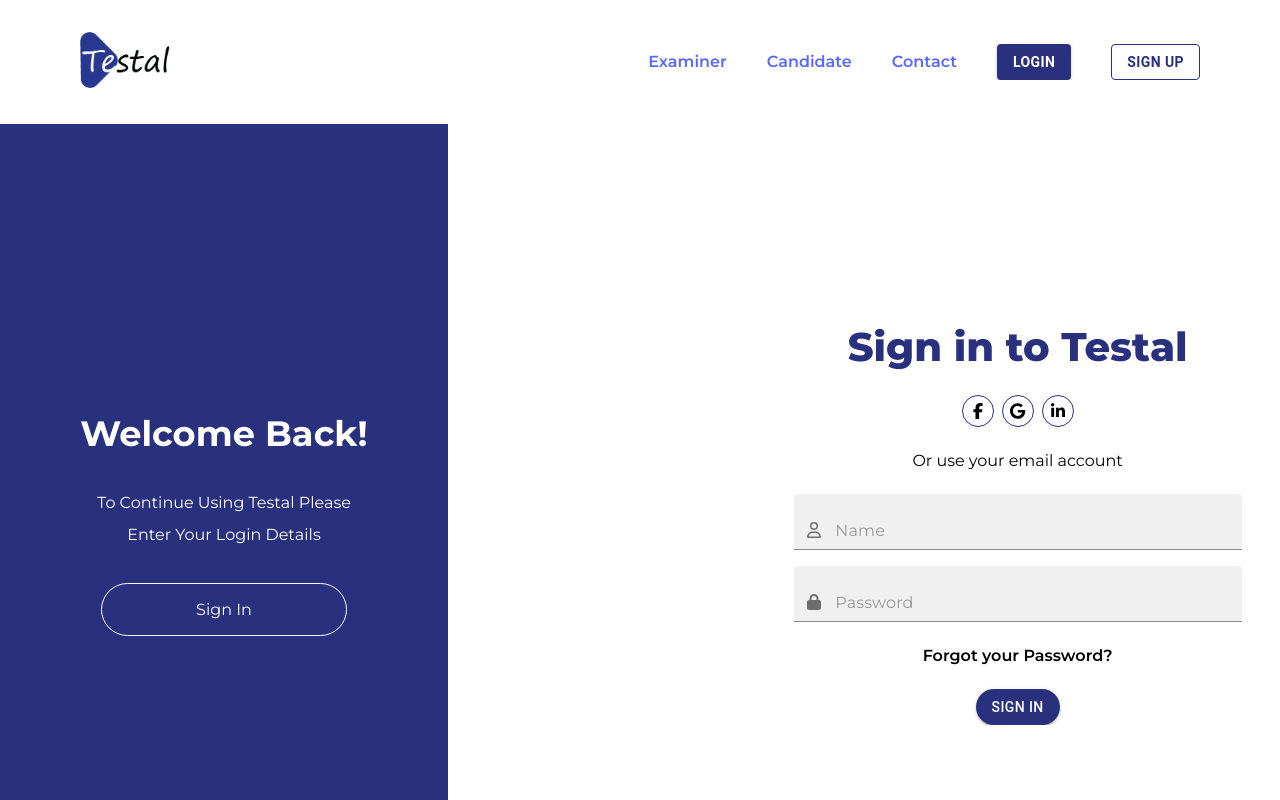
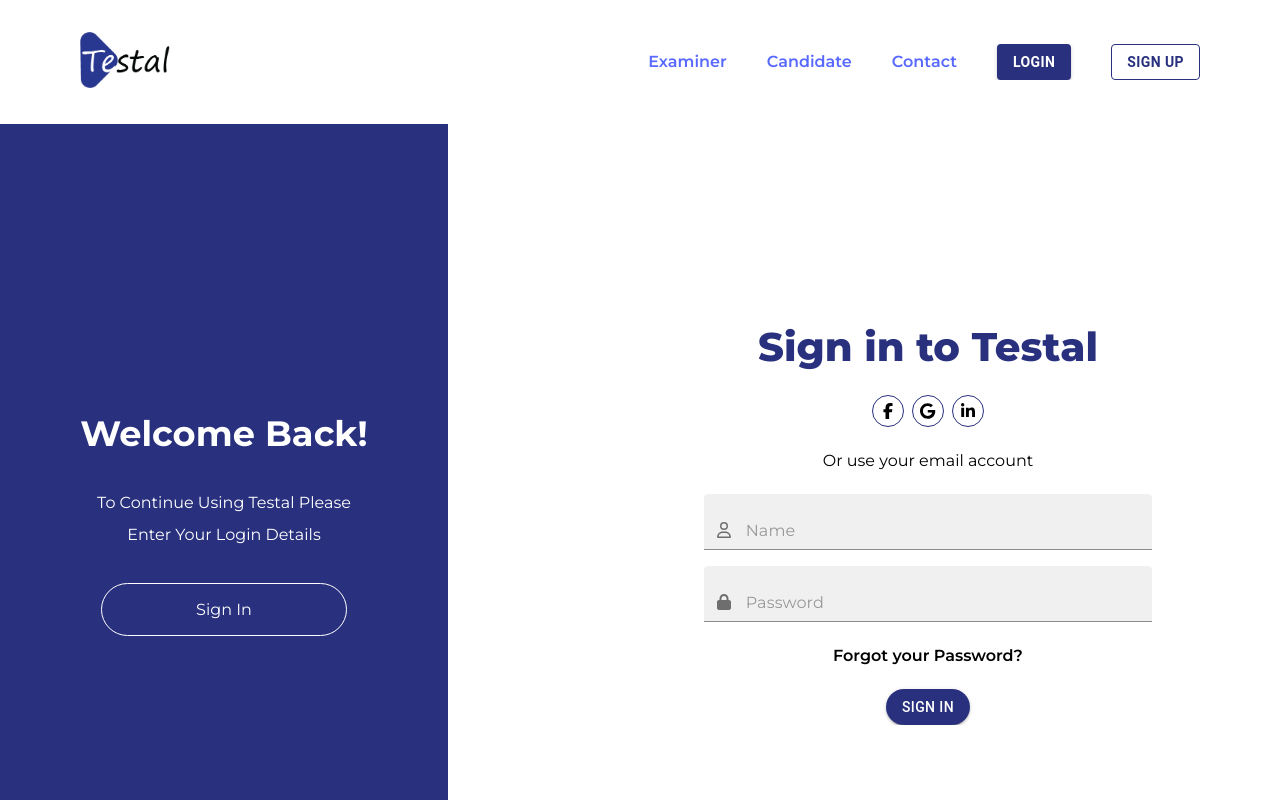
Before and after one commit to dhani-el/test-portal, a React (Vite) app: page /login in a window 1280 px wide. Shown: the top 800 px of the page. Built offline with nearby package versions, Linux system fonts and the light colour scheme.

Commit message:
implement crude version of major animation

```diff
--- a/src/02 Authentication/Jsx/components.jsx
+++ b/src/02 Authentication/Jsx/components.jsx
@@ -8,8 +8,27 @@ import { FontAwesomeIcon } from "@fortawesome/react-fontawesome";
 import { AuthFormType } from "../../constants";
 
 
-export function FormZ(){
-    return <motion.div id="formZ">
+export function FormZ({shouldAnimate}){
+    const animation = {
+        initial:{
+            left:0,
+        },
+        slideLeft:{
+            left:"-45vw",
+            transition:{
+                duration:0.1,
+                delay:0.4
+            }
+        },
+        slideRight:{
+            left:"0vw",
+            transition:{
+                duration:0.1,
+                delay:0.4,
+            }
+        }
+    }
+    return <motion.div id="formZ" variants={animation} initial ="initial" animate = {shouldAnimate ? "slideLeft" : "slideRight"} >
                 <FormTwo/>
                 <FormOne/>
             </motion.div>
@@ -74,9 +93,27 @@ function FormTwo(){
             </motion.div>
 }
 
-export function Feelings({animationTrigger}){
-
-    return <motion.div id="feelingsContainer" >
+export function Feelings({animationTrigger , animationState}){
+    const animation = {
+        initial:{
+            left:0,
+        },
+        slideLeft:{
+            left:"-65vw",
+            transition:{
+                // duration:0.1,
+                delay:0.4
+            }
+        },
+        slideRight:{
+            left:"0vw",
+            transition:{
+                // duration:0.1,
+                delay:0.4,
+            }
+        }
+    }
+    return <motion.div id="feelingsContainer" variants={animation} initial = "initial" animate = {animationState ?"slideLeft" : "slideRight"} >
                 <FeelingOne animationTrigger={animationTrigger}  />
                 <FeelingTwo animationTrigger={animationTrigger} />
             </motion.div>
--- a/src/02 Authentication/Jsx/index.jsx
+++ b/src/02 Authentication/Jsx/index.jsx
@@ -1,5 +1,5 @@
 
-import { motion } from "framer-motion"
+import { motion} from "framer-motion"
 import { FormZ,Feelings } from "./components"
 import "../Styles/index.css"
 import { useState } from "react"
@@ -13,21 +13,19 @@ export default function Authentication(){
         envelope1:{
             initial:{
                 top:0,
-                right:"2vw",
-                left:"52vw"
+                right:"0vw",
+
             },
             slideLeft:{
                 top:0,
-                left:"0vw",
-                right:"49vw",
+                right:"50vw",
                 transition:{
                     duration:1,
                 }
             },
             slideRight:{
                 top:0,
-                left:"52vw",
-                right:"2vw",
+                right:"0vw",
                 transition:{
                     duration:1,
                 }
@@ -37,19 +35,16 @@ export default function Authentication(){
             initial:{
                 top:0,
                 left:"0vw",
-                right:"35vw"
             },
             slideLeft:{
                 top:0,
                 left:"0vw",
-                right:"35vw",
                 transition:{
                     duration:1,
                 }
             },
             slideRight:{
                 top:0,
-                right:"0vw",
                 left:"65vw",
                 transition:{
                     duration:1,
@@ -65,10 +60,10 @@ export default function Authentication(){
 
     return <div id="AuthPageContainer">
                 <motion.div id="envelopeOne" className="envelope" variants={animations.envelope1} initial = "initial" animate = {animationState ? "slideLeft" : "slideRight"} >
-                    <FormZ/>
+                    <FormZ shouldAnimate={animationState}/>
                 </motion.div>
                 <motion.div id="envelopeTwo" className="envelope" variants={animations.envelope2} initial = "initial" animate = {animationState ? "slideRight" : "slideLeft"}>
-                    <Feelings animationTrigger={animationToggle}/>
+                    <Feelings animationTrigger={animationToggle} animationState={animationState}/>
                 </motion.div>
             </div>
 }
--- a/src/02 Authentication/Styles/index.css
+++ b/src/02 Authentication/Styles/index.css
@@ -22,6 +22,7 @@
   justify-content: center;
   gap: 10vw;
   align-items: center;
+  position: relative;
 }
 #AuthPageContainer #formZ .singleForm {
   display: flex;
@@ -72,6 +73,7 @@
   display: flex;
   width: 100vw;
   height: 100vh;
+  position: relative;
   justify-content: space-between;
   align-items: center;
   background-color: rgb(41, 49, 126);
--- a/src/02 Authentication/Styles/index.scss
+++ b/src/02 Authentication/Styles/index.scss
@@ -26,6 +26,7 @@ $purple:rgb(41, 49, 126);
         justify-content: center;
         gap: 10vw;
         align-items: center;
+        position: relative;
         .singleForm{
             display: flex;
             flex-direction: column;
@@ -79,6 +80,7 @@ $purple:rgb(41, 49, 126);
         display: flex;
         width: 100vw;
         height : 100vh;
+        position: relative;
         // padding: 0rem 4rem;
         justify-content: space-between;
         align-items: center;
```
Also changed, not shown: 1 other file (tests, documents, lock files or other folders).
